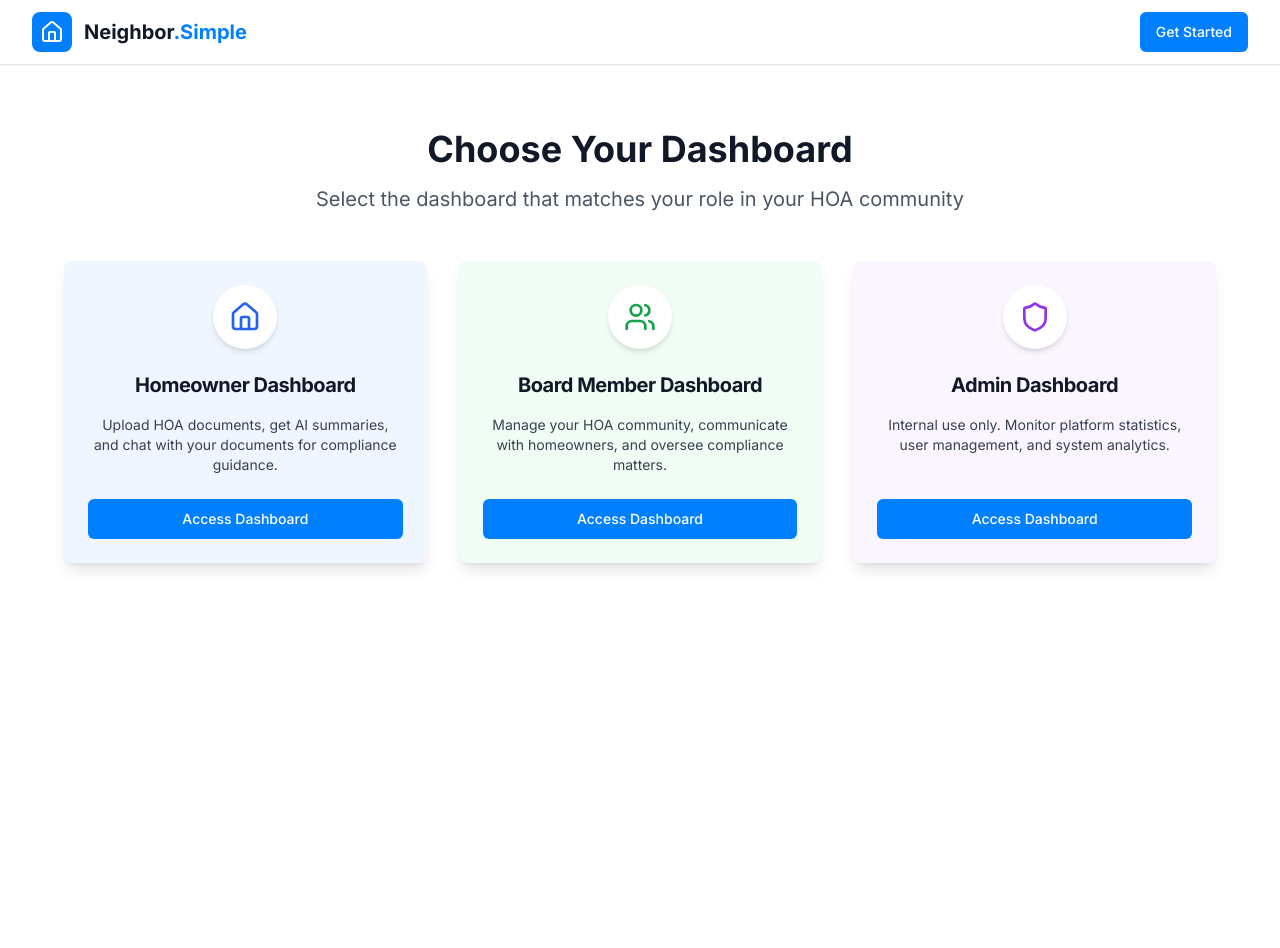
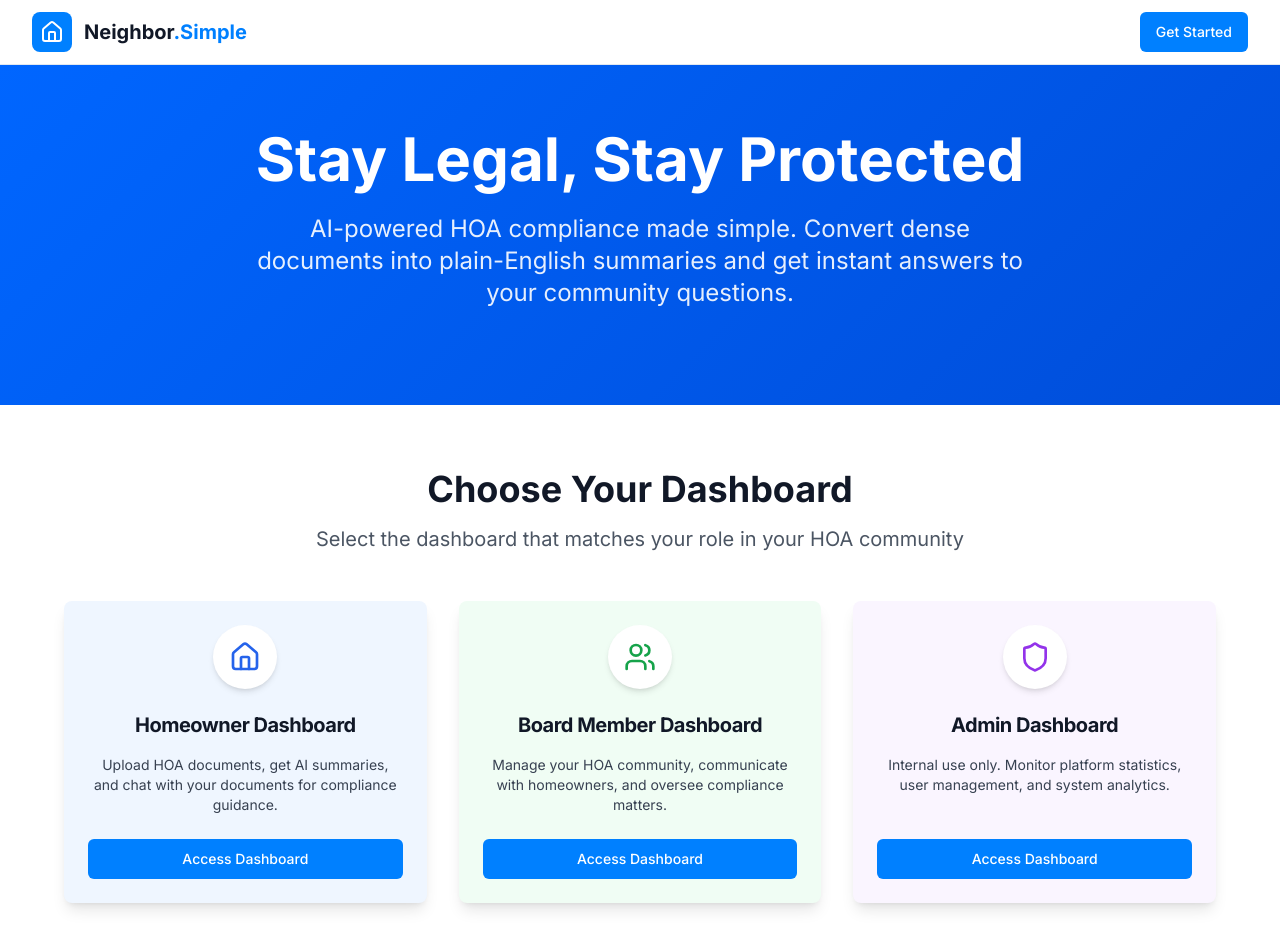
Before and after one commit to DevSyedMujtaba/Community-Simple-ai, a React (Vite) app: page / in a window 1280 px wide. Shown: the top 948 px of the page. Before the commit the page ends 800 px from the top, so only its background shows below. Built offline with nearby package versions, Linux system fonts and the light colour scheme.

Commit message:
Reverted to commit 359f51388d4919e9ebe3cead1fa3fc2d721cbdf1

```diff
--- a/src/pages/Index.tsx
+++ b/src/pages/Index.tsx
@@ -38,7 +38,17 @@ const Index = () => {
       <Header />
 
       {/* Hero Section */}
-
+      <div className="gradient-bg text-white py-16 px-4">
+        <div className="max-w-4xl mx-auto text-center">
+          <h1 className="text-4xl md:text-6xl font-bold mb-6 animate-fade-in">
+            Stay Legal, Stay Protected
+          </h1>
+          <p className="text-xl md:text-2xl mb-8 opacity-90 max-w-3xl mx-auto">
+            AI-powered HOA compliance made simple. Convert dense documents into plain-English
+            summaries and get instant answers to your community questions.
+          </p>
+        </div>
+      </div>
 
       {/* Dashboard Selection */}
       <div className="py-16 px-4">
```
